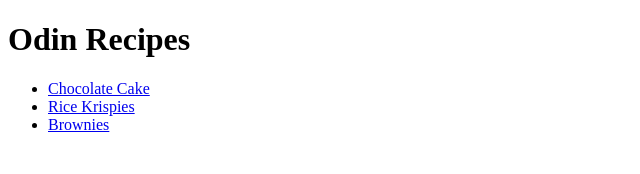
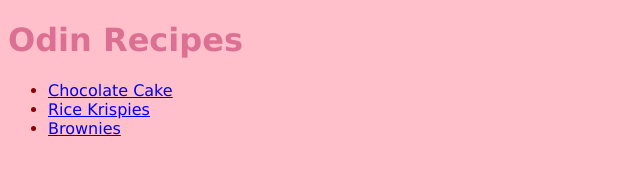
Before and after one commit to ohjiro387/odin-recipes, a plain HTML site: page index.html in a window 1280 px wide. Shown: the whole page, without its empty margins (0-640 px from the left). Drawn offline with Linux system fonts and the light colour scheme.

Commit message:
Add styles

```diff
--- a/index.html
+++ b/index.html
@@ -3,15 +3,18 @@
     <head>
         <meta charset="UTF-8">
         <title>Recipes</title>
+        <link rel="stylesheet" href="styles.css">
+        <style>
+        </style>
     </head>
 
     <body>
-        <h1>Odin Recipes</h1>
+        <h1 class="header">Odin Recipes</h1>
         <p>
             <ul>
-                <li><a href="recipes/chococake.html">Chocolate Cake</a></li>
-                <li><a href="recipes/ricekrispies.html">Rice Krispies</a>
-                <li><a href="recipes/brownies.html">Brownies</a></li>
+                <li class="link"><a href="recipes/chococake.html">Chocolate Cake</a></li>
+                <li class="link"><a href="recipes/ricekrispies.html">Rice Krispies</a>
+                <li class="link"><a href="recipes/brownies.html">Brownies</a></li>
             </ul>
         </p>
     </body>
--- /dev/null
+++ b/styles.css
@@ -0,0 +1,13 @@
+li {
+    color: darkred;
+    font-family: "Verdana", sans-serif;
+}
+
+h1 {
+    color: palevioletred;
+    font-family: "Verdana", sans-serif;
+}
+
+body {
+    background-color: pink;
+}
```
